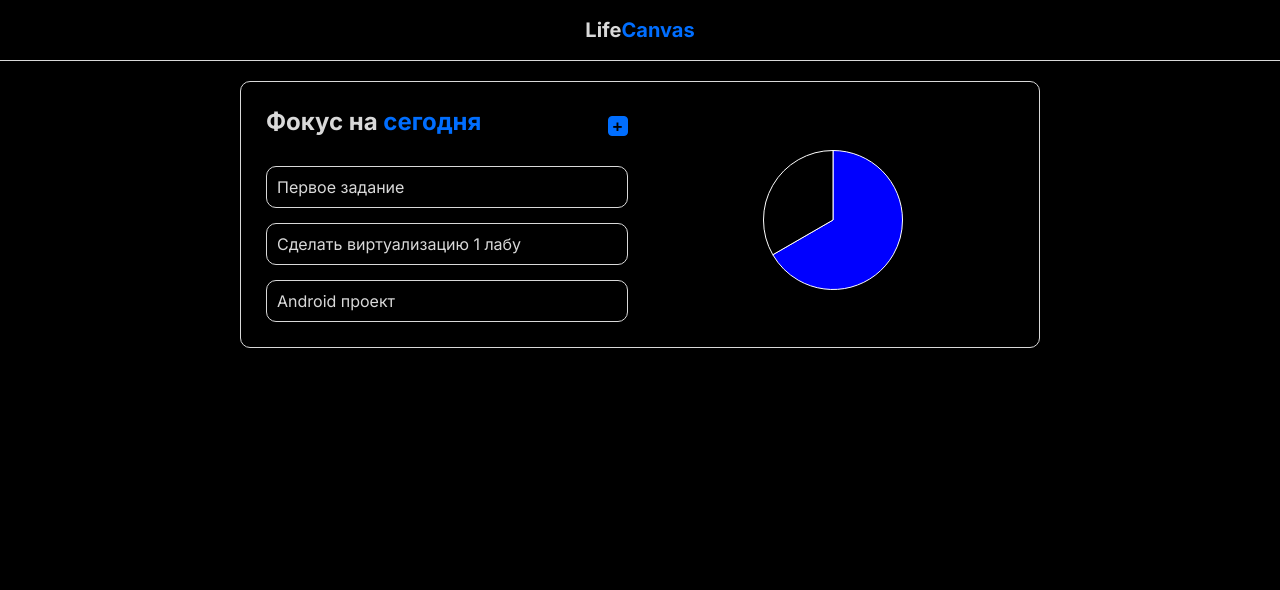
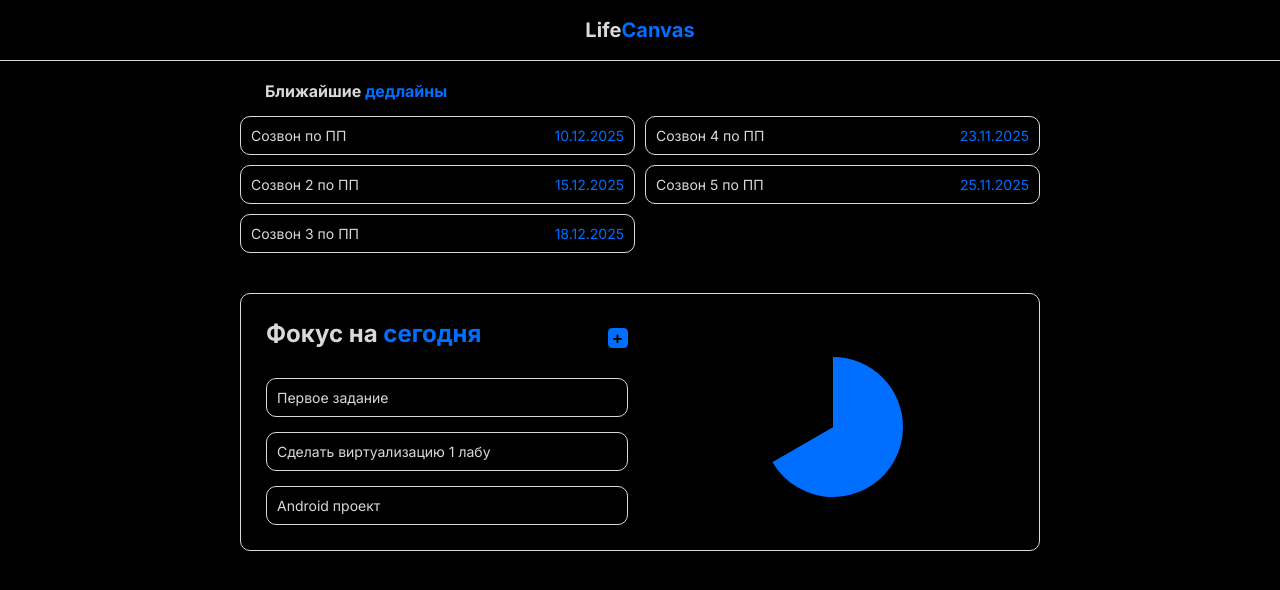
Before and after one commit to D1n8/life-canvas, a React (Vite) app in the folder frontend/: page / in a window 1280 px wide. Shown: the top 590 px of the page. Built offline with nearby package versions, Linux system fonts and the light colour scheme.

Commit message:
add dealines and update textBox ui

```diff
--- /dev/null
+++ b/frontend/src/modules/Deadlines/DeadLines.tsx
@@ -0,0 +1,29 @@
+import * as React from 'react';
+import { useState } from 'react';
+import TextBox from '../../ui/TextBox/TextBox';
+import './Deadlines.css'
+
+function Deadlines() {
+    const [list, setList] = useState([
+        {id: 1, title: 'Созвон по ПП', due_date: '10.12.2025'},
+        {id: 2, title: 'Созвон 2 по ПП', due_date: '15.12.2025'},
+        {id: 3, title: 'Созвон 3 по ПП', due_date: '18.12.2025'},
+        {id: 4, title: 'Созвон 4 по ПП', due_date: '23.11.2025'},
+        {id: 5, title: 'Созвон 5 по ПП', due_date: '25.11.2025'}
+    ])
+
+    return (
+        <div className="deadlines">
+            <h2 className='deadlines-title'>Ближайшие <span className='blue'>дедлайны</span></h2>
+            <ul className="deadlines-list">
+                { list.map(item =>
+                <TextBox className='deadlines-item'>
+                    <span>{item.title}</span>
+                    <span className='blue'>{item.due_date}</span>
+                </TextBox>)}
+            </ul>
+        </div>
+     );
+}
+
+export default Deadlines;
--- /dev/null
+++ b/frontend/src/modules/Deadlines/Deadlines.css
@@ -0,0 +1,21 @@
+.deadlines{
+    margin-bottom: 40px;
+}
+
+.deadlines-list{
+    display: grid;
+    grid-template: repeat(3, 1fr) / repeat(2, 1fr);
+    grid-auto-flow: column;
+    gap: 10px;
+}
+
+.deadlines-item{
+    display: flex;
+    justify-content: space-between;
+}
+
+.deadlines-title{
+    padding-left: 25px;
+    margin-bottom: 15px;
+    font-size: 16px;
+}
--- /dev/null
+++ b/frontend/src/modules/Deadlines/index.ts
@@ -0,0 +1 @@
+export {default as Deadlines} from './DeadLines'
--- a/frontend/src/modules/FocusToday/FocusToday.tsx
+++ b/frontend/src/modules/FocusToday/FocusToday.tsx
@@ -27,8 +27,8 @@ function FocusToday() {
         datasets: [
             {
                 data: [totalCompletedTasks, totalTasks - totalCompletedTasks],
-                backgroundColor: ["blue", 'black'],
-                borderWidth: 1
+                backgroundColor: ["#006EFF", 'black'],
+                borderWidth: 0
             },
         ],
     };
--- a/frontend/src/pages/MainPage/MainPage.tsx
+++ b/frontend/src/pages/MainPage/MainPage.tsx
@@ -1,10 +1,12 @@
+import { Deadlines } from '../../modules/Deadlines';
 import { FocusToday } from '../../modules/FocusToday';
 import './MainPage.css'
 
 function MainPage() {
     return (
         <main className="main-page">
-            <FocusToday></FocusToday>
+            <Deadlines/>
+            <FocusToday/>
         </main>
      );
 }
--- a/frontend/src/ui/TextBox/TextBox.module.css
+++ b/frontend/src/ui/TextBox/TextBox.module.css
@@ -2,4 +2,5 @@
     padding: 10px;
     border: 1px solid var(--main-gray);
     border-radius: 10px;
+    font-size: 14px;
 }
--- a/frontend/src/ui/TextBox/TextBox.tsx
+++ b/frontend/src/ui/TextBox/TextBox.tsx
@@ -5,9 +5,10 @@ interface ITextBoxProps extends React.HTMLAttributes<HTMLDivElement>{
 }
 
 function TextBox({children, ...props}: ITextBoxProps) {
+    const {className, ...restProps} = props
     return (
-        <div {...props} className={cl.textBox}>
-            <p>{children}</p>
+        <div {...restProps} className={cl.textBox + ' ' + className}>
+            {children}
         </div>
      );
 }
```
